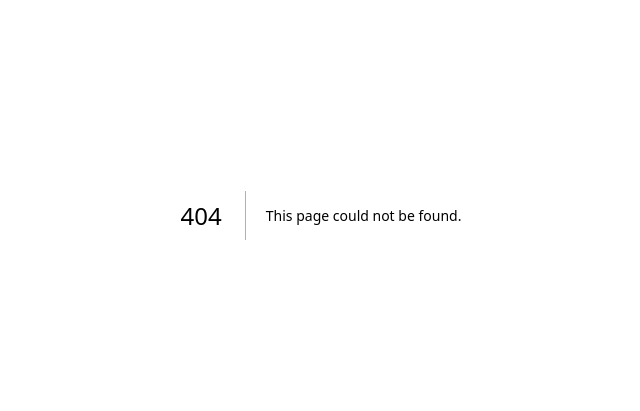
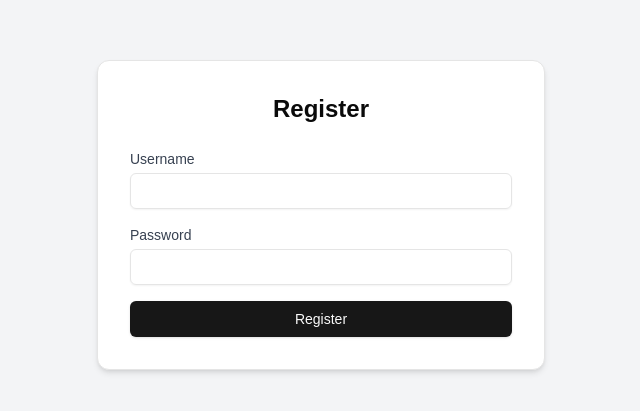
Before and after one commit to clem-ant/rplace, a Next.js app: page /api/auth/register in a window 1280 px wide. Before the commit this address had no page. Shown: the part 185-596 px from the top of the page, without its empty margins (319-959 px from the left). Built offline with nearby package versions, Linux system fonts and the light colour scheme.

Commit message:
nextauth, synchro avec broadcast de l'ajout des pixels

```diff
--- /dev/null
+++ b/app/api/auth/[...nextauth]/option.js
@@ -0,0 +1,42 @@
+import GoogleProvider from "next-auth/providers/google";
+import CredentialsProvider from "next-auth/providers/credentials";
+export const authOptions = {
+  providers: [
+    // GoogleProvider({
+    //   clientId: process.env.AUTH_GOOGLE_ID,
+    //   clientSecret: process.env.AUTH_GOOGLE_SECRET,
+    // }),
+    CredentialsProvider({
+      // The name to display on the sign in form (e.g. 'Sign in with...')
+      name: "Credentials",
+      // The credentials is used to generate a suitable form on the sign in page.
+      // You can specify whatever fields you are expecting to be submitted.
+      // e.g. domain, username, password, 2FA token, etc.
+      // You can pass any HTML attribute to the <input> tag through the object.
+      credentials: {
+        username: { label: "Username", type: "text", placeholder: "jsmith" },
+        password: { label: "Password", type: "password" },
+      },
+      //   async authorize(credentials, req) {
+      //     const res = await fetch("/api/auth/signin", {
+      //       method: "POST",
+      //       body: JSON.stringify(credentials),
+      //       headers: { "Content-Type": "application/json" },
+      //     });
+      //     const user = await res.json();
+
+      //     // If no error and we have user data, return it
+      //     if (res.ok && user) {
+      //       return user;
+      //     }
+      //     // Return null if user data could not be retrieved
+      //     return null;
+      //   },
+    }),
+  ],
+  session: {
+    strategy: "jwt",
+  },
+};
+
+export default authOptions;
--- /dev/null
+++ b/app/api/auth/[...nextauth]/route.js
@@ -0,0 +1,6 @@
+import NextAuth from "next-auth";
+import authOptions from "./option";
+
+const handler = NextAuth(authOptions);
+
+export { handler as GET, handler as POST };
--- /dev/null
+++ b/app/api/auth/register/page.jsx
@@ -0,0 +1,54 @@
+import { Button } from "@/components/ui/button";
+import { Card } from "@/components/ui/card";
+import { Input } from "@/components/ui/input";
+import React from "react";
+
+const Register = () => {
+  async function onSubmit(formData) {
+    "use server";
+    console.log(formData);
+  }
+
+  return (
+    <div className="flex items-center justify-center min-h-screen bg-gray-100">
+      <Card className="w-full max-w-md p-8 space-y-6 bg-white shadow-md">
+        <h2 className="text-2xl font-bold text-center">Register</h2>
+        <form onSubmit={onSubmit} className="space-y-4">
+          <div>
+            <label
+              htmlFor="username"
+              className="block text-sm font-medium text-gray-700"
+            >
+              Username
+            </label>
+            <Input
+              id="username"
+              type="text"
+              className="mt-1 block w-full"
+              required
+            />
+          </div>
+          <div>
+            <label
+              htmlFor="password"
+              className="block text-sm font-medium text-gray-700"
+            >
+              Password
+            </label>
+            <Input
+              id="password"
+              type="password"
+              className="mt-1 block w-full"
+              required
+            />
+          </div>
+          <Button type="submit" className="w-full">
+            Register
+          </Button>
+        </form>
+      </Card>
+    </div>
+  );
+};
+
+export default Register;
--- a/app/canvas/Canvas.jsx
+++ b/app/canvas/Canvas.jsx
@@ -1,21 +1,21 @@
 "use client";
 import { useEffect, useRef, useState } from "react";
-import { io } from "socket.io-client";
 import config from "@/config/canvas.json";
+import { socket } from "@/app/socket";
+import { Button } from "@/components/ui/button";
 
 const Canvas = () => {
   const canvasRef = useRef(null);
-  const [ctx, setCtx] = useState(null);
+  const ctxRef = useRef(null);
   const [isDrawing, setIsDrawing] = useState(false);
   const [currentColor, setCurrentColor] = useState(config.colors[0]);
-  const [socket, setSocket] = useState(null);
 
   useEffect(() => {
     const canvas = canvasRef.current;
     canvas.width = config.gridSize;
     canvas.height = config.gridSize;
     const context = canvas.getContext("2d");
-    setCtx(context);
+    ctxRef.current = context; // Use ref instead of state
 
     // Initialize canvas with white background
     context.fillStyle = "white";
@@ -34,10 +34,6 @@
 
     // Initialize socket connection
     const socketInitializer = async () => {
-      await fetch("/api/socket");
-      const socket = io();
-      setSocket(socket);
-
       socket.on("receiveUpdate", (data) => {
         drawPixel(data.x, data.y, data.color);
       });
@@ -47,10 +43,14 @@
   }, []);
 
   const drawPixel = (x, y, color) => {
-    if (ctx) {
-      ctx.fillStyle = color;
-      ctx.fillRect(Math.floor(x / 10) * 10, Math.floor(y / 10) * 10, 10, 10);
+    const ctx = ctxRef.current;
+    if (!ctx) {
+      console.warn("Context is not set yet.");
+      return;
     }
+    console.log("Drawing pixel at", x, y, "with color", color);
+    ctx.fillStyle = color;
+    ctx.fillRect(Math.floor(x / 10) * 10, Math.floor(y / 10) * 10, 10, 10);
   };
 
   const handleMouseDown = (e) => {
@@ -59,6 +59,7 @@
     const x = e.clientX - rect.left;
     const y = e.clientY - rect.top;
     drawPixel(x, y, currentColor);
+    console.log(x, y, currentColor);
     socket.emit("updatePixels", { x, y, color: currentColor });
   };
 
@@ -89,7 +90,7 @@
       />
       <div className="mt-4 flex space-x-2">
         {config.colors.map((color) => (
-          <button
+          <Button
             key={color}
             className="w-8 h-8 rounded-full"
             style={{ backgroundColor: color }}
--- a/app/page.js
+++ b/app/page.js
@@ -1,6 +1,8 @@
+import { getServerSession } from "next-auth";
 import Canvas from "./canvas/Canvas";
 
 export default function Home() {
+  const session = getServerSession();
   return (
     <div className="font-[family-name:var(--font-geist-sans)] h-screen overflow-hidden">
       <div id="canvas-container" className="w-full h-full">
--- /dev/null
+++ b/app/socket.js
@@ -0,0 +1,5 @@
+"use client";
+
+import { io } from "socket.io-client";
+
+export const socket = io();
--- /dev/null
+++ b/components/ui/button.jsx
@@ -0,0 +1,48 @@
+import * as React from "react"
+import { Slot } from "@radix-ui/react-slot"
+import { cva } from "class-variance-authority";
+
+import { cn } from "@/lib/utils"
+
+const buttonVariants = cva(
+  "inline-flex items-center justify-center gap-2 whitespace-nowrap rounded-md text-sm font-medium transition-colors focus-visible:outline-none focus-visible:ring-1 focus-visible:ring-ring disabled:pointer-events-none disabled:opacity-50 [&_svg]:pointer-events-none [&_svg]:size-4 [&_svg]:shrink-0",
+  {
+    variants: {
+      variant: {
+        default:
+          "bg-primary text-primary-foreground shadow hover:bg-primary/90",
+        destructive:
+          "bg-destructive text-destructive-foreground shadow-sm hover:bg-destructive/90",
+        outline:
+          "border border-input bg-background shadow-sm hover:bg-accent hover:text-accent-foreground",
+        secondary:
+          "bg-secondary text-secondary-foreground shadow-sm hover:bg-secondary/80",
+        ghost: "hover:bg-accent hover:text-accent-foreground",
+        link: "text-primary underline-offset-4 hover:underline",
+      },
+      size: {
+        default: "h-9 px-4 py-2",
+        sm: "h-8 rounded-md px-3 text-xs",
+        lg: "h-10 rounded-md px-8",
+        icon: "h-9 w-9",
+      },
+    },
+    defaultVariants: {
+      variant: "default",
+      size: "default",
+    },
+  }
+)
+
+const Button = React.forwardRef(({ className, variant, size, asChild = false, ...props }, ref) => {
+  const Comp = asChild ? Slot : "button"
+  return (
+    (<Comp
+      className={cn(buttonVariants({ variant, size, className }))}
+      ref={ref}
+      {...props} />)
+  );
+})
+Button.displayName = "Button"
+
+export { Button, buttonVariants }
--- /dev/null
+++ b/components/ui/card.jsx
@@ -0,0 +1,50 @@
+import * as React from "react"
+
+import { cn } from "@/lib/utils"
+
+const Card = React.forwardRef(({ className, ...props }, ref) => (
+  <div
+    ref={ref}
+    className={cn("rounded-xl border bg-card text-card-foreground shadow", className)}
+    {...props} />
+))
+Card.displayName = "Card"
+
+const CardHeader = React.forwardRef(({ className, ...props }, ref) => (
+  <div
+    ref={ref}
+    className={cn("flex flex-col space-y-1.5 p-6", className)}
+    {...props} />
+))
+CardHeader.displayName = "CardHeader"
+
+const CardTitle = React.forwardRef(({ className, ...props }, ref) => (
+  <h3
+    ref={ref}
+    className={cn("font-semibold leading-none tracking-tight", className)}
+    {...props} />
+))
+CardTitle.displayName = "CardTitle"
+
+const CardDescription = React.forwardRef(({ className, ...props }, ref) => (
+  <p
+    ref={ref}
+    className={cn("text-sm text-muted-foreground", className)}
+    {...props} />
+))
+CardDescription.displayName = "CardDescription"
+
+const CardContent = React.forwardRef(({ className, ...props }, ref) => (
+  <div ref={ref} className={cn("p-6 pt-0", className)} {...props} />
+))
+CardContent.displayName = "CardContent"
+
+const CardFooter = React.forwardRef(({ className, ...props }, ref) => (
+  <div
+    ref={ref}
+    className={cn("flex items-center p-6 pt-0", className)}
+    {...props} />
+))
+CardFooter.displayName = "CardFooter"
+
+export { Card, CardHeader, CardFooter, CardTitle, CardDescription, CardContent }
--- /dev/null
+++ b/components/ui/input.jsx
@@ -0,0 +1,19 @@
+import * as React from "react"
+
+import { cn } from "@/lib/utils"
+
+const Input = React.forwardRef(({ className, type, ...props }, ref) => {
+  return (
+    (<input
+      type={type}
+      className={cn(
+        "flex h-9 w-full rounded-md border border-input bg-transparent px-3 py-1 text-sm shadow-sm transition-colors file:border-0 file:bg-transparent file:text-sm file:font-medium file:text-foreground placeholder:text-muted-foreground focus-visible:outline-none focus-visible:ring-1 focus-visible:ring-ring disabled:cursor-not-allowed disabled:opacity-50",
+        className
+      )}
+      ref={ref}
+      {...props} />)
+  );
+})
+Input.displayName = "Input"
+
+export { Input }
```
Also changed, not shown: package.json (+6 -3 lines), server.js (added, +36 -0 lines), app/api/auth/register/register.action.jsx (added), 2 other files (tests, documents, lock files or other folders).
